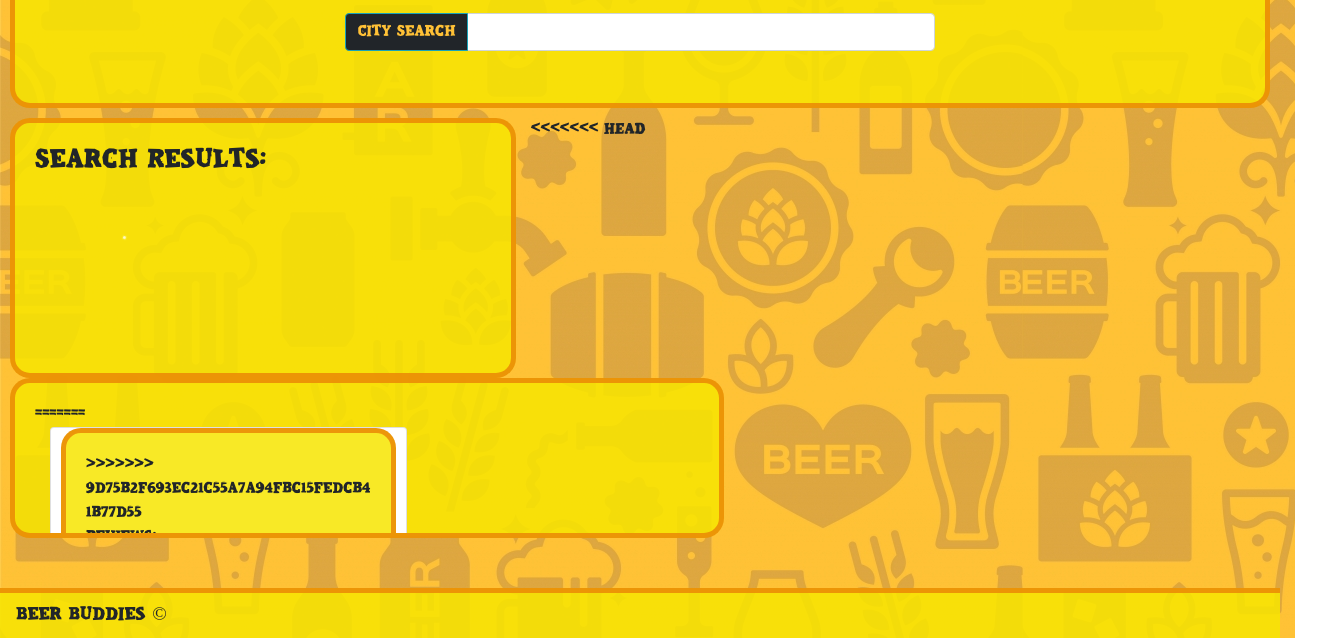
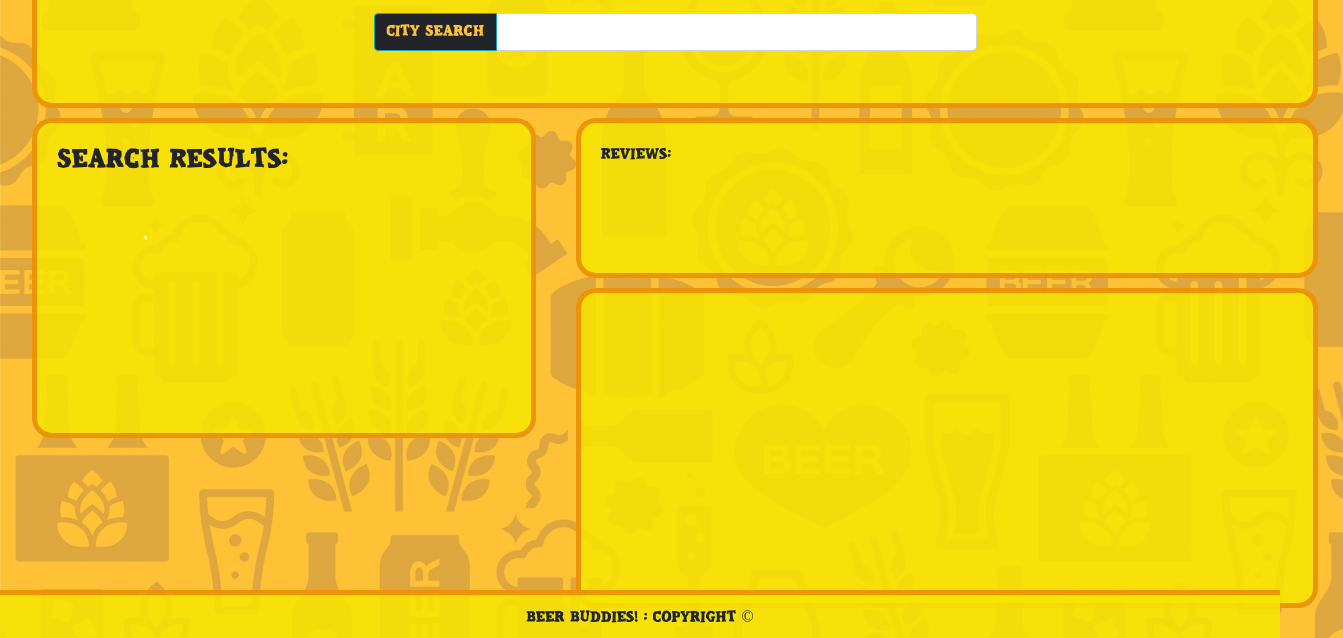
Before and after one commit to mbrennecke/Group-Project-1, a plain HTML site: page index.html in a window 1280 px wide. Shown: the part 162-800 px from the top of the page, 1343 px wide, since content can reach past the window. Drawn offline with nearby package versions, Linux system fonts and the light colour scheme.

Commit message:
footer and sound fix

```diff
--- a/assets/css/style.css
+++ b/assets/css/style.css
@@ -12,6 +12,7 @@ body {
     background-color:  rgba(247, 230, 2, 0.856);
     font-size: 4rem!important;
     margin: 10px;
+    margin-left: 2rem;
     overflow: hidden;
 
 }
@@ -21,12 +22,10 @@ body {
     src: url("../fonts/calangorevi.otf")
 }
 
-.container {
-    width: 100%;
-}
+
 
 .reviews {
-    /* position: relative; */
+    position: relative;
 	margin-left: 10px;
     border: 5px solid rgba(236, 137, 7, 0.856);
     border-radius: 20px;
@@ -38,7 +37,7 @@ body {
 }
 
 .map {
-    /* position: relative; */
+    position: relative;
 	margin-left: 10px;
     border: 5px solid rgba(236, 137, 7, 0.856);
     border-radius: 20px;
@@ -50,40 +49,36 @@ body {
 
 .card1 {
     position: relative;
-	margin-left: 10px;
+	margin-left: 2rem;
     border: 5px solid rgba(236, 137, 7, 0.856);
     border-radius: 20px;
     background-color:  rgba(247, 230, 2, 0.856);
     overflow: hidden;
-<<<<<<< HEAD
     height: 20rem;
 }
 
-.nav {
-    background-color: rgba(247, 230, 2, 0.856);
+
+footer {
     border-top: 5px solid rgba(236, 137, 7, 0.856);
+    background-color:  rgba(247, 230, 2, 0.856);
     margin-top: 20px;
+    width: 100%;
     position: fixed;
-    height: 50px;
+    left: 0;
     bottom: 0;
-    width: 100%;
-=======
-  height: 20rem;
+    text-align: center;
+    height: 3rem;
+    line-height: 5ch;
+}
 
+#main-container {
+    width: 83rem;
 
 }
 
-.maps {
-
-
-
->>>>>>> 9d75b2f693ec21c55a7a94fbc15fedcb41b77d55
-
-}
 
 .card-body{
 	overflow:auto;
-
 }
 
 .display-4 {
--- a/assets/javascript/app.js
+++ b/assets/javascript/app.js
@@ -1,5 +1,5 @@
 
-var audio = new Audio ("../Group-Project-1/assets/sounds/beersound.wav")
+var audio = new Audio ("../Group-Project-1/assets/sounds/beersound.mp3")
 
 var beermapAPI = "7d9d88201b9b82b413a7691e626322bc";
 
@@ -22,7 +22,7 @@ var reviews = "";
 		audio.play(audio);
 		var city = $("#city").val().trim();
 		$("#city").val("");
-
+		console.log(audio);
 		yelpCity = city;
 
 		var queryURL = "http://beermapping.com/webservice/loccity/" + beermapAPI + "/"+ city +"&s=json";
--- a/index.html
+++ b/index.html
@@ -21,9 +21,9 @@
 </head>
 
 <body>
-	<!-- <div class="container"> -->
+	<div id ="main-container">
 	<div class="jumbotron jumbotron-fluid">
-		<div class="">
+		<div class="container">
 			<h1 class="display-4">Beer Bound!</h1>
 			<p class="lead">"The Only Drinking Buddy You'll Ever Need!"</p>
 		</div>
@@ -96,17 +96,11 @@
 				</div>
 			</div>
 		</div>
-<<<<<<< HEAD
-		<div class="col-md-7">
-			<div class="card reviews">
-				<div class="card-body ">
-=======
 
 		<div class="col-md-7">
-		<div class="card">
-			<div class="card-body reviews">
+		<div class="card  reviews">
+			<div class="card-body">
 
->>>>>>> 9d75b2f693ec21c55a7a94fbc15fedcb41b77d55
 					<div class="row">
 						<div class="col-md" id="yelp">
 							<p>Reviews:</p>
@@ -127,10 +121,11 @@
 	</div>
 </div>
 
-	<nav id="footer" class="nav">
-		<a class="nav-link active" href="#">Beer Buddies &copy;</a>
-	</nav>
-
+<footer>
+		<div class="container ">
+			Beer Buddies! : Copyright &copy;
+		</div>
+	</footer>
 
 	<script src="assets/javascript/app.js"></script>
 </body>
```
Also changed, not shown: 1 other file.
